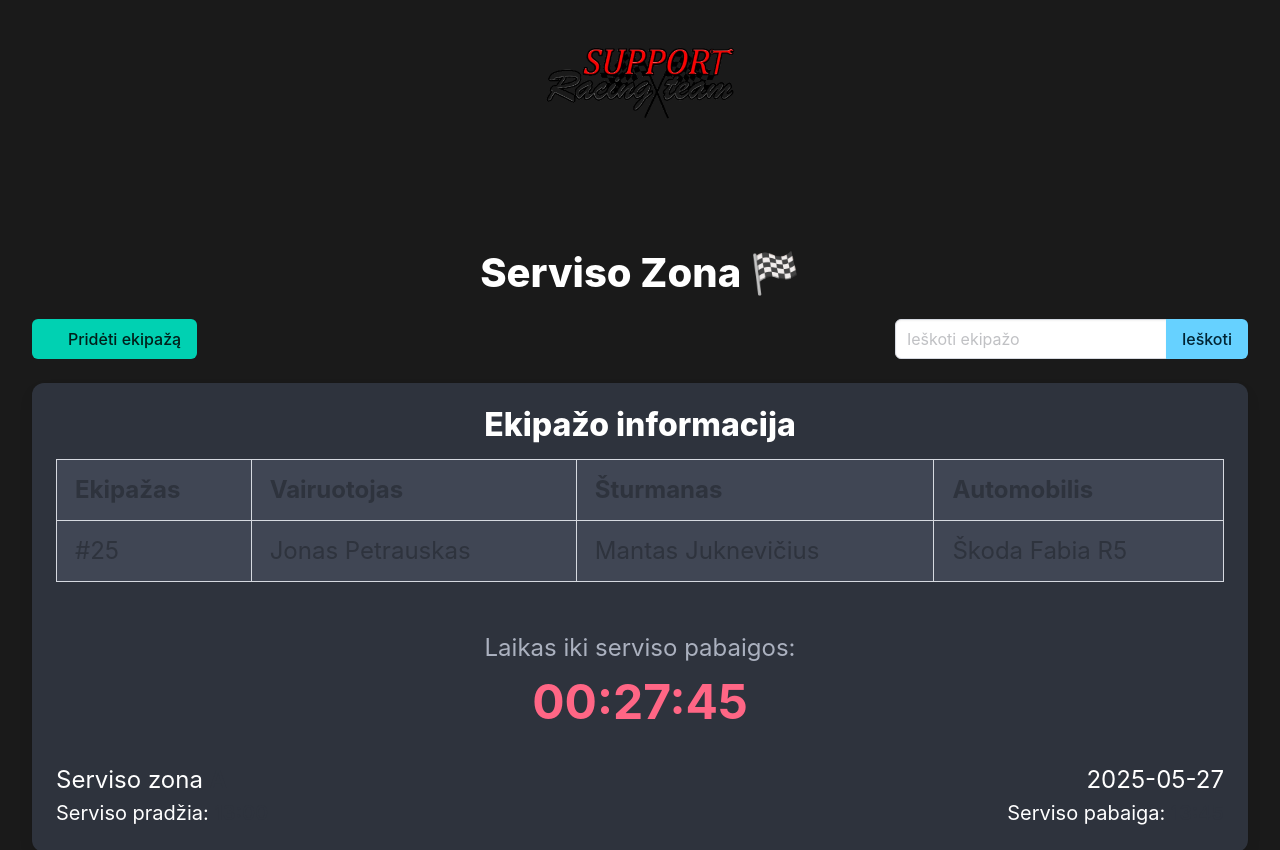
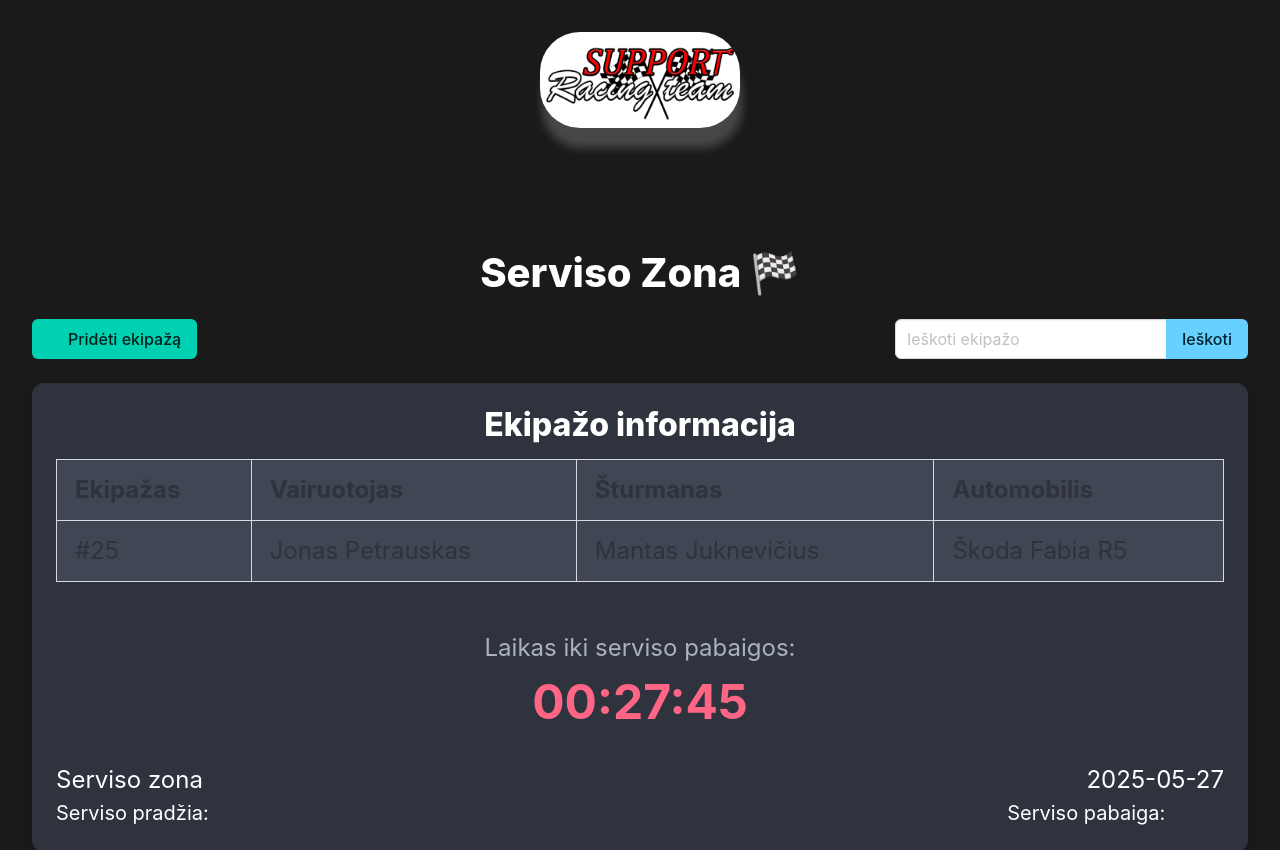
Before and after one commit to Garfieldas/car-service, a website built with Vite: page index.html in a window 1280 px wide. Shown: the top 850 px of the page. Built offline with nearby package versions, Linux system fonts and the light colour scheme; some icons are missing.

Commit message:
Added border and shadow logo image. Replaced logo with white background version of it

```diff
--- a/index.html
+++ b/index.html
@@ -13,7 +13,7 @@
     <div class="full-width-card">
       <div class="has-text-centered mb-5">
         <figure class="image is-128x128 is-inline-block">
-          <img src="/icon.png" alt="Logo" />
+          <img src="/icon-bg.jpeg" alt="Logo" />
         </figure>
         <h1 class="title has-text-white is-size-2 mt-3">Serviso Zona 🏁</h1>
       </div>
--- a/src/style.css
+++ b/src/style.css
@@ -20,6 +20,10 @@ body {
   flex: 1;
 }
 
+img {
+    box-shadow: 2px 20px 10px rgba(255, 255, 255, 0.2);
+    border-radius: 40px;
+}
 .image.is-128x128 {
   width: 200px;
   height: 200px;
```
